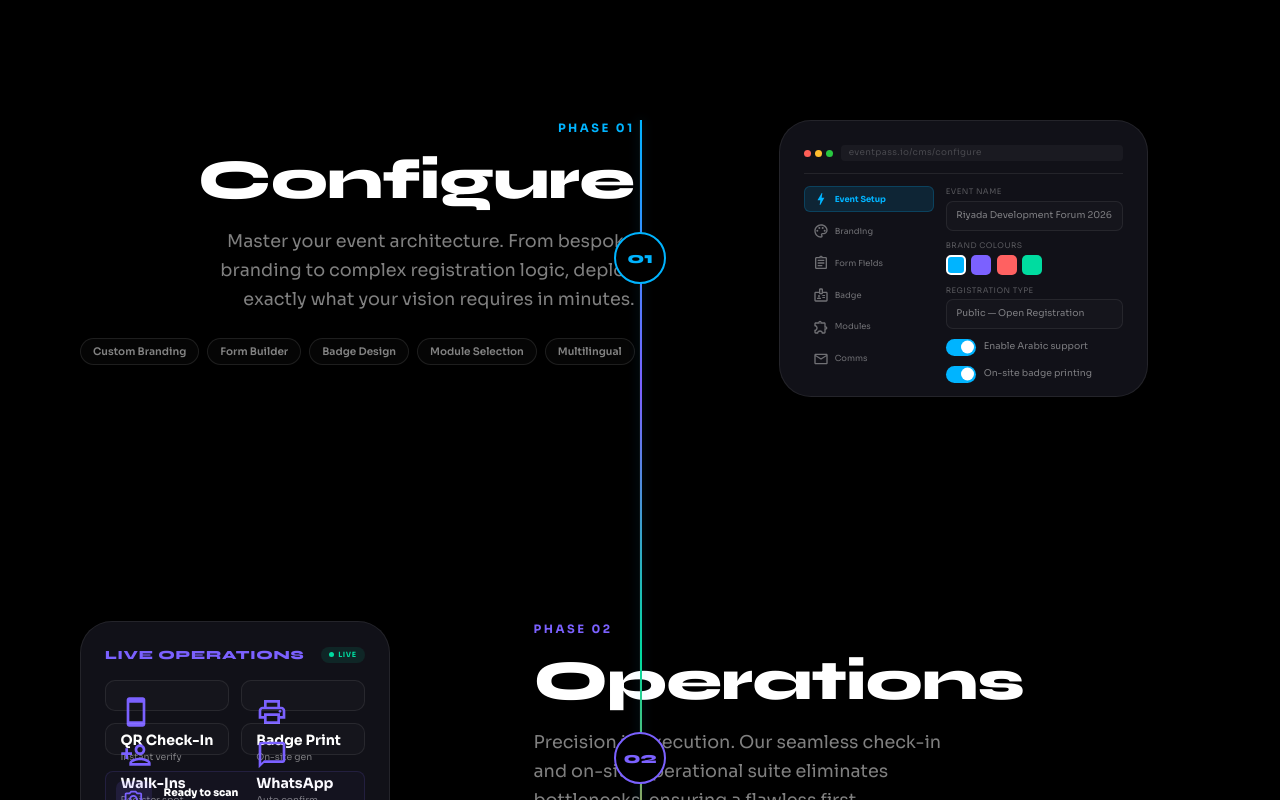
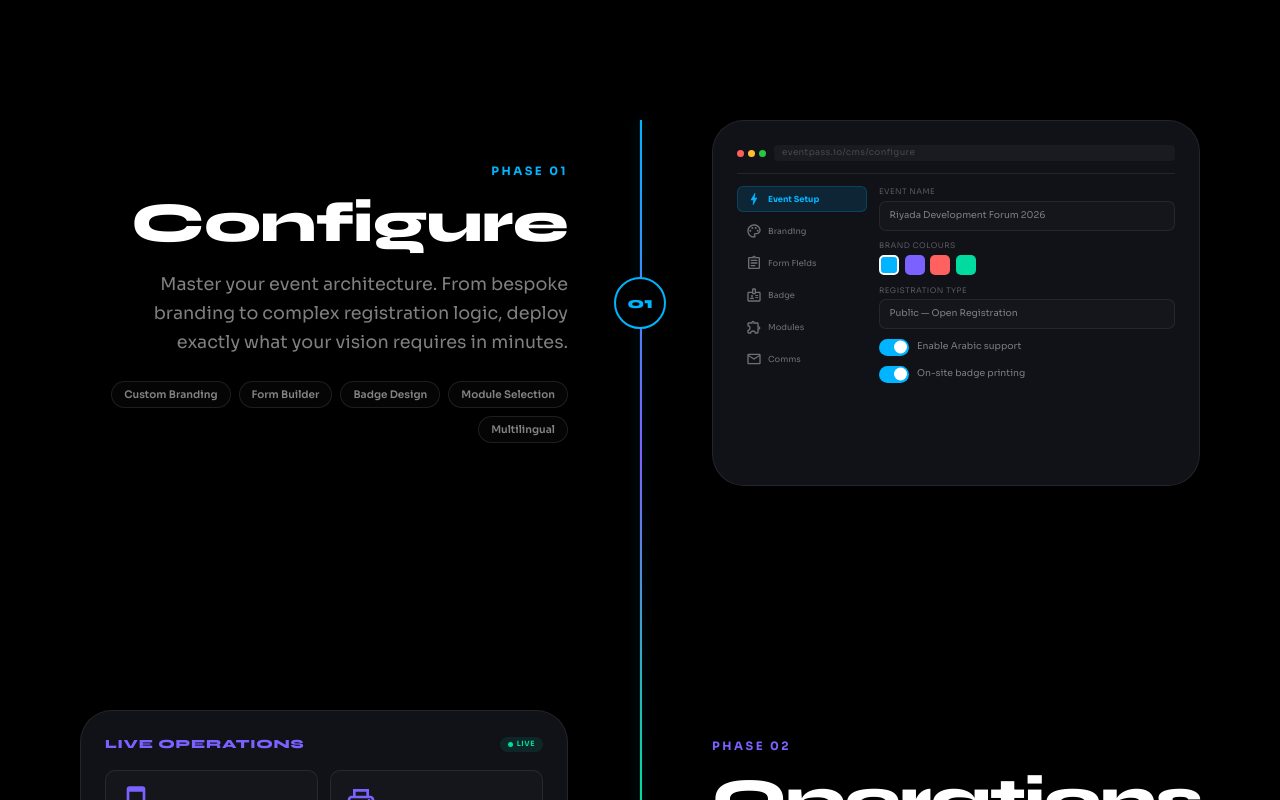
Before and after one commit to wasimakram516/eventPass-suite-website, a Next.js app: page /how-it-works in a window 1280 px wide. Shown: the part 840-1640 px from the top of the page. Built offline with nearby package versions, Linux system fonts and the light colour scheme.

Commit message:
fix(mui): migrate how-it-works Grid to v9 size prop API; add missing pages to sitemap

```diff
--- a/src/app/how-it-works/page.js
+++ b/src/app/how-it-works/page.js
@@ -551,9 +551,9 @@ const StepRow = ({ step, index, isMobile }) => {
 
       {/* ── DESKTOP LAYOUT: two-column, alternating sides ── */}
       {!isMobile && (
-        <Grid container alignItems="center" sx={{ position: 'relative' }}>
+        <Grid container sx={{ alignItems: 'center', position: 'relative' }}>
           {/* Info column */}
-          <Grid item md={6} sx={{ order: isEven ? 1 : 2 }}>
+          <Grid size={{ md: 6 }} sx={{ order: isEven ? 1 : 2 }}>
             <MotionBox
               variants={fadeInUp}
               sx={{
@@ -595,7 +595,7 @@ const StepRow = ({ step, index, isMobile }) => {
           </Grid>
 
           {/* Visual column */}
-          <Grid item md={6} sx={{ order: isEven ? 2 : 1 }}>
+          <Grid size={{ md: 6 }} sx={{ order: isEven ? 2 : 1 }}>
             <MotionBox
               variants={fadeInUp}
               sx={{
```
Also changed, not shown: src/app/sitemap.js (+5 -3 lines).
